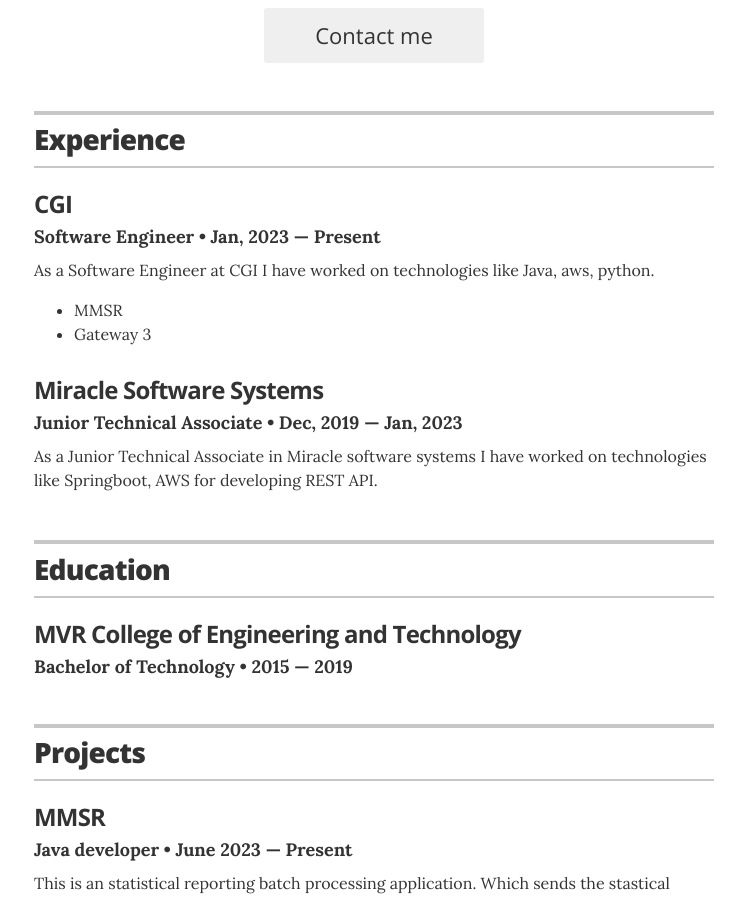
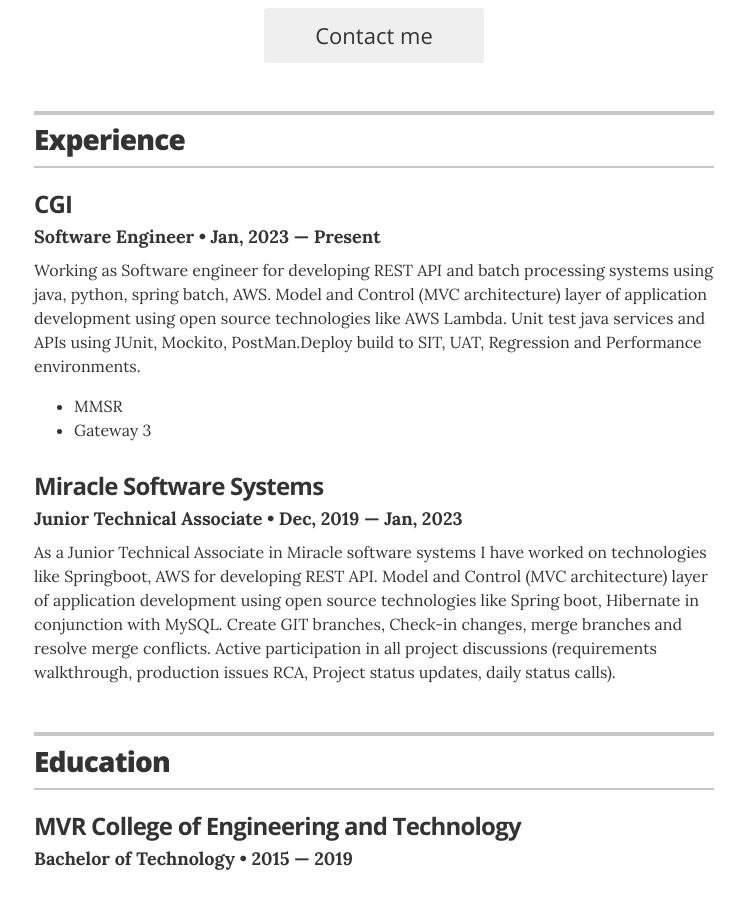
Before and after one commit to nbade27/resume, a Jekyll site: the page built from index.html, in a window 1280 px wide and 900 px high, scrolled down 410 px. Shown: the whole window, without its empty margins (266-1011 px from the left). Built offline with Jekyll 4.4.1, drawn with Linux system fonts in a browser that asks for light colours.

Commit message:
experience changes

```diff
--- a/_data/experience.yml
+++ b/_data/experience.yml
@@ -3,10 +3,10 @@
 - company: CGI
   position: Software Engineer
   duration: Jan, 2023 &mdash; Present
-  summary: As a Software Engineer at CGI I have worked on technologies like Java, aws, python.<ul class="resume-item-list"><li>MMSR</li><li>Gateway 3</li></ul>
+  summary: Working as Software engineer for developing REST API and batch processing systems using java, python, spring batch, AWS. Model and Control (MVC architecture) layer of application  development using open source technologies like AWS Lambda. Unit test java services and APIs using JUnit, Mockito, PostMan.Deploy build to SIT, UAT, Regression and Performance environments.<ul class="resume-item-list"><li>MMSR</li><li>Gateway 3</li></ul>
 
 # Director of Digital Stratgy
 - company: Miracle Software Systems
   position: Junior Technical Associate
   duration:  Dec, 2019 &mdash; Jan, 2023
-  summary: As a Junior Technical Associate in Miracle software systems I have worked on technologies like Springboot, AWS for developing REST API.
+  summary: As a Junior Technical Associate in Miracle software systems I have worked on technologies like Springboot, AWS for developing REST API. Model and Control (MVC architecture) layer of application  development using open source technologies like Spring boot, Hibernate in conjunction with MySQL. Create GIT branches, Check-in changes, merge branches and  resolve merge conflicts. Active participation in all project discussions (requirements  walkthrough, production issues RCA, Project status updates, daily  status calls).
```
